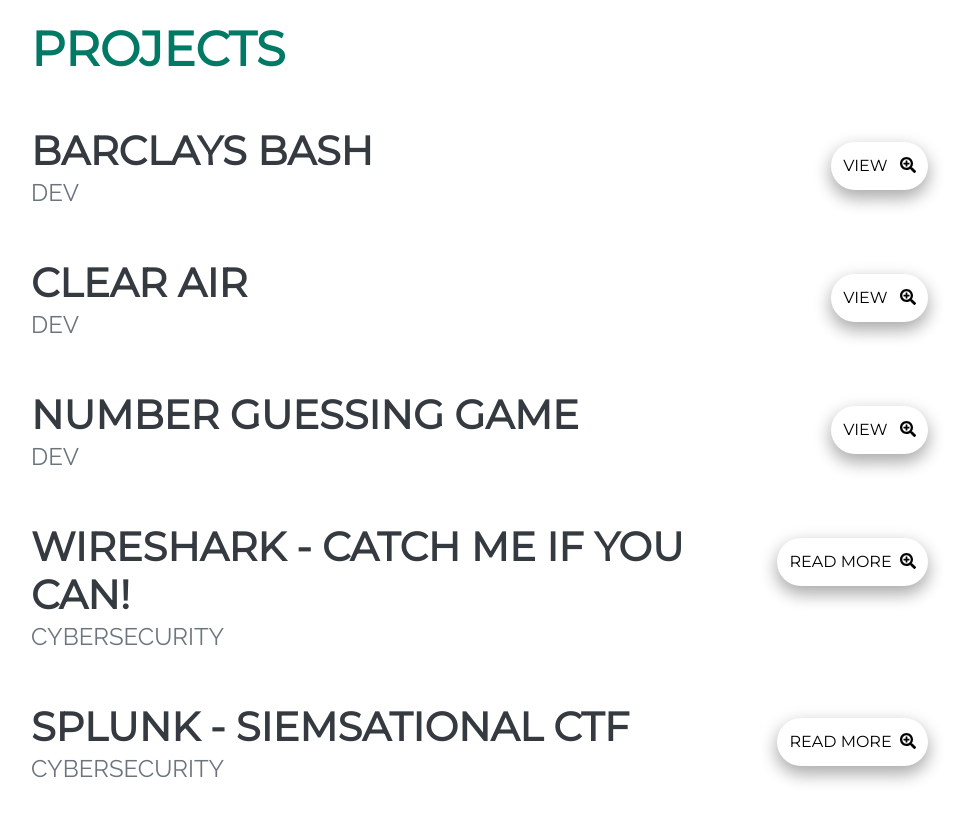
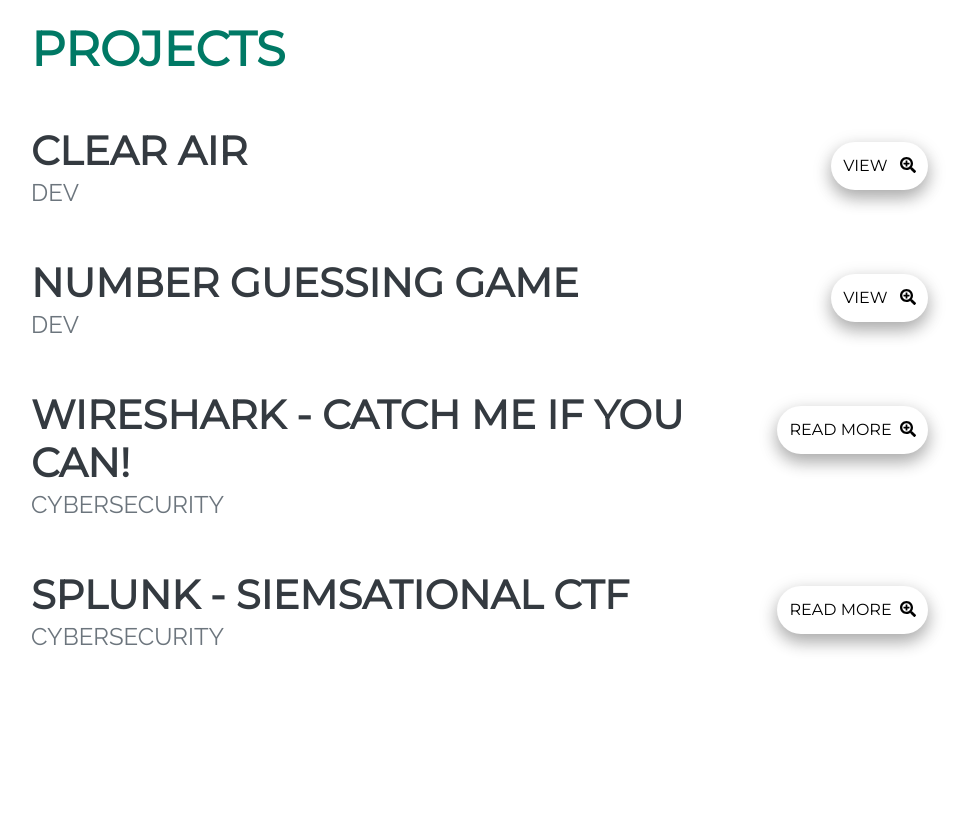
Before and after one commit to bw0123/portfolio, a plain HTML site: page index.html in a window 1280 px wide. Shown: the part 860-1698 px from the top of the page, without its empty margins (289-1256 px from the left). After the commit the page ends 1643 px from the top, so only its background shows below. Drawn offline with nearby package versions, Linux system fonts and the light colour scheme.

Commit message:
remove barclays

```diff
--- a/index.html
+++ b/index.html
@@ -77,18 +77,6 @@
         <section class="resume-section" id="projects">
             <div class="resume-section-content">
                 <h2 class="mb-5">Projects</h2>
-                    <div class="d-flex flex-column flex-md-row justify-content-between">
-                    <div class="flex-grow-1">
-                        <h3 class="mb-0">Barclays Bash</h3>
-                        <div class="subheading mb-5">Dev</div>
-                    </div>
-                    <div class="flex-shrink-0">
-                        <a href="https://bw0123.github.io/barclays-bash/" target="_blank">
-                            <button class="view-btn">View &nbsp <i class="fas fa-search-plus"></i>
-                            </button>
-                        </a>
-                    </div>
-                </div>
                 <div class="d-flex flex-column flex-md-row justify-content-between">
                     <div class="flex-grow-1">
                         <h3 class="mb-0">Clear Air</h3><div class="subheading mb-5">Dev</div>
```
